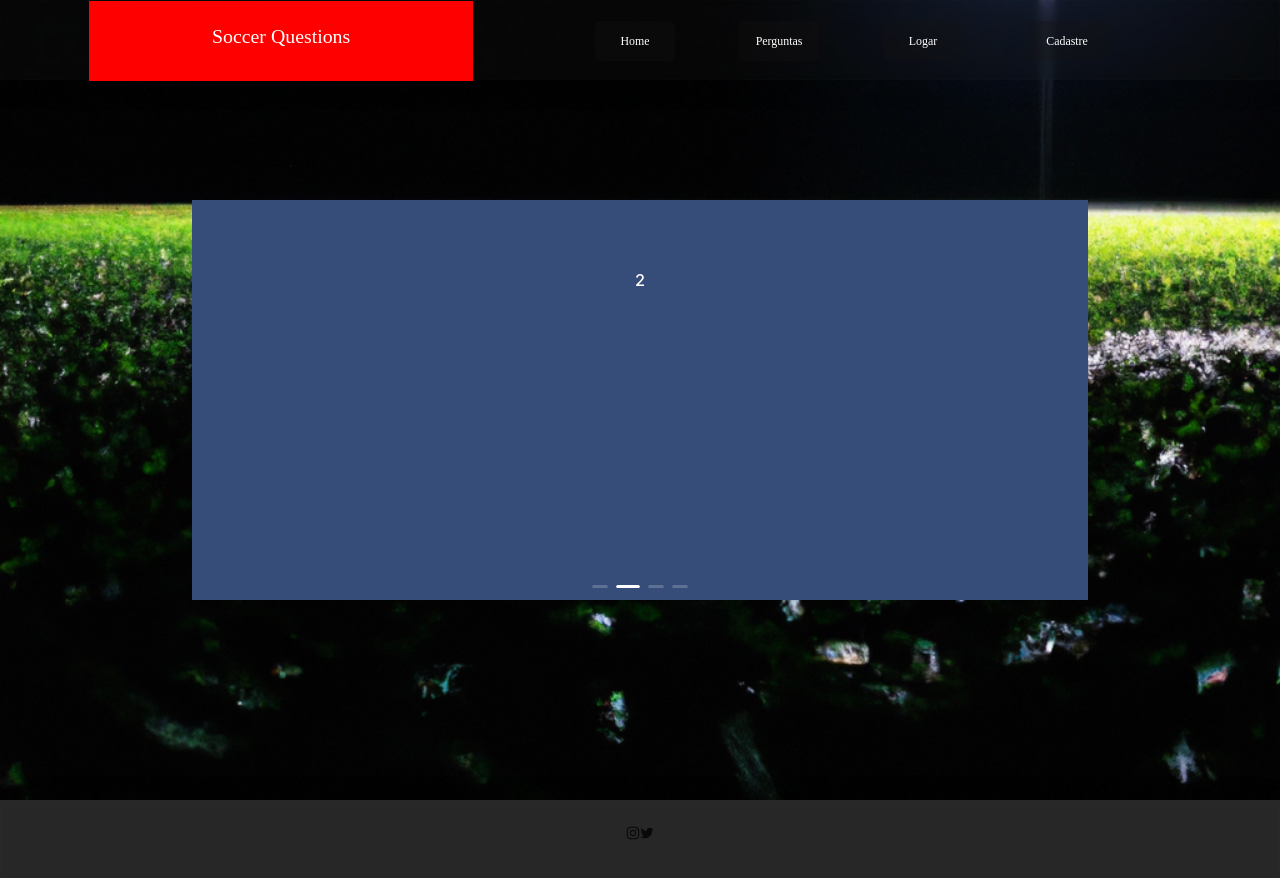
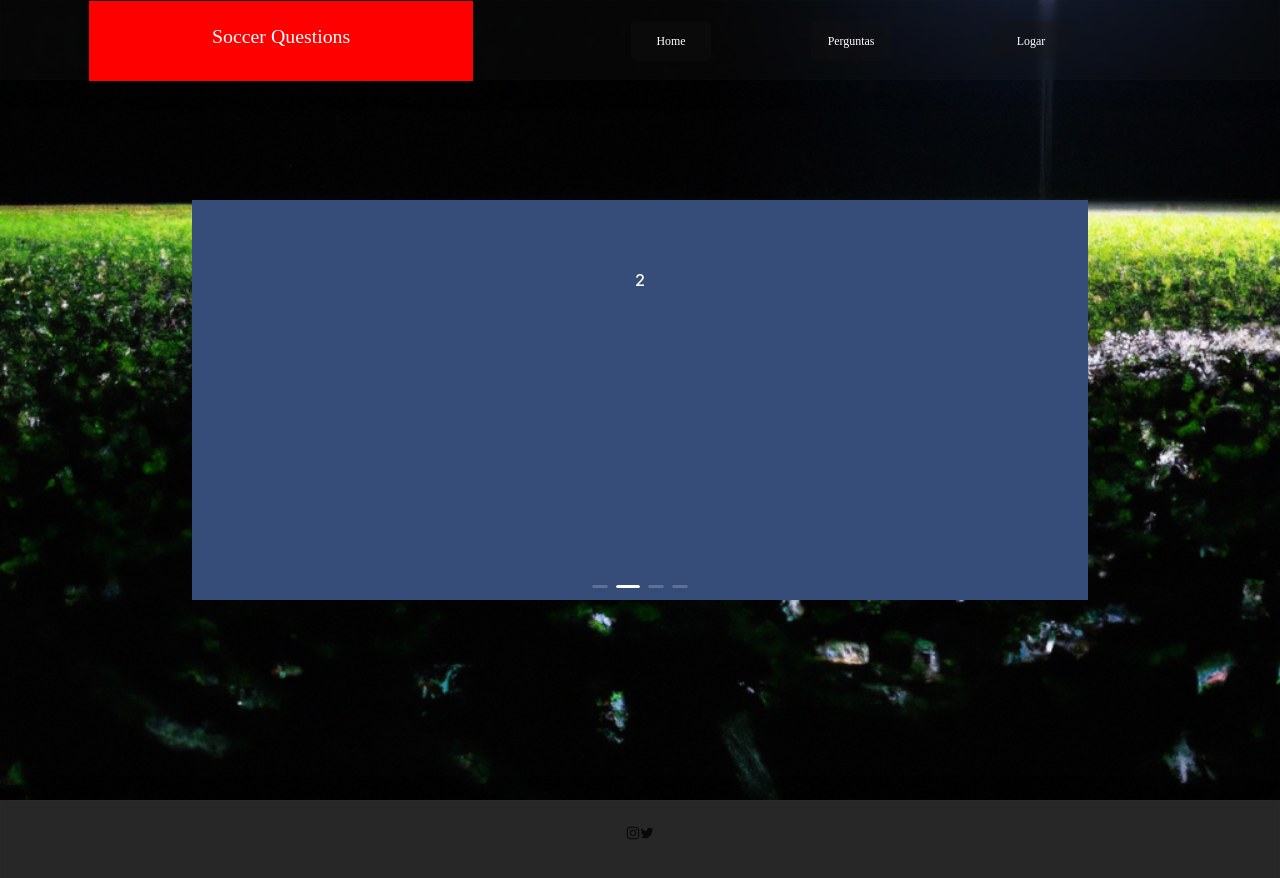
Before and after one commit to RafaelCss/FrontQuiz, a Next.js app: page / in a window 1280 px wide. Shown: the top 878 px of the page. Built offline with nearby package versions, Linux system fonts and the light colour scheme; a web font is replaced by a local one.

Commit message:
01-05 ajustando formulário de login

```diff
--- a/src/Components/Menu/index.tsx
+++ b/src/Components/Menu/index.tsx
@@ -2,7 +2,7 @@ import Link from 'next/link';
 import Style from './style';
 
 function Menu() {
-  const listaDeBotoes = ['Home', 'Perguntas', 'Logar', 'Cadastre'];
+  const listaDeBotoes = ['Home', 'Perguntas', 'Logar'];
 
   return (
     <Style.ContainerMenu>
```
